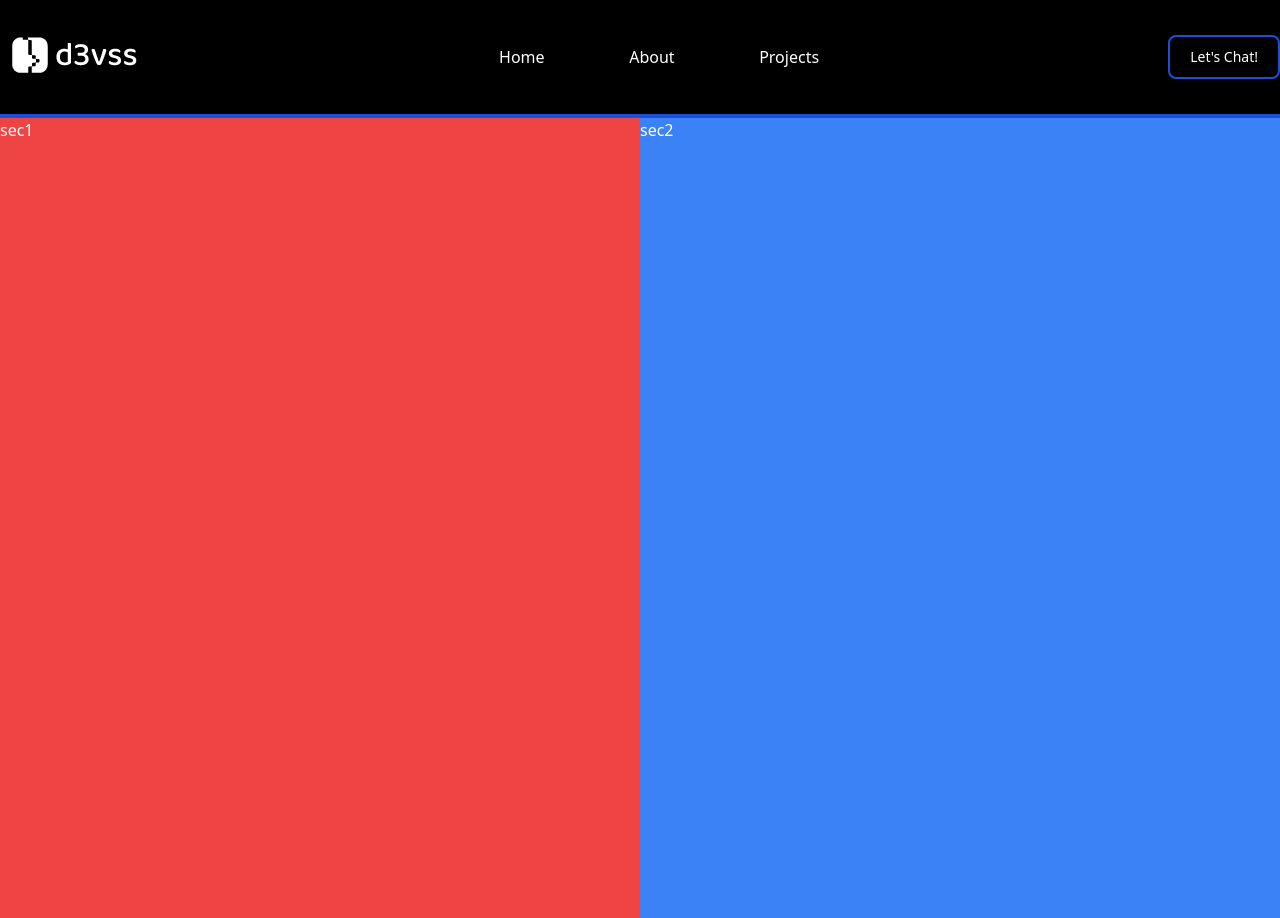
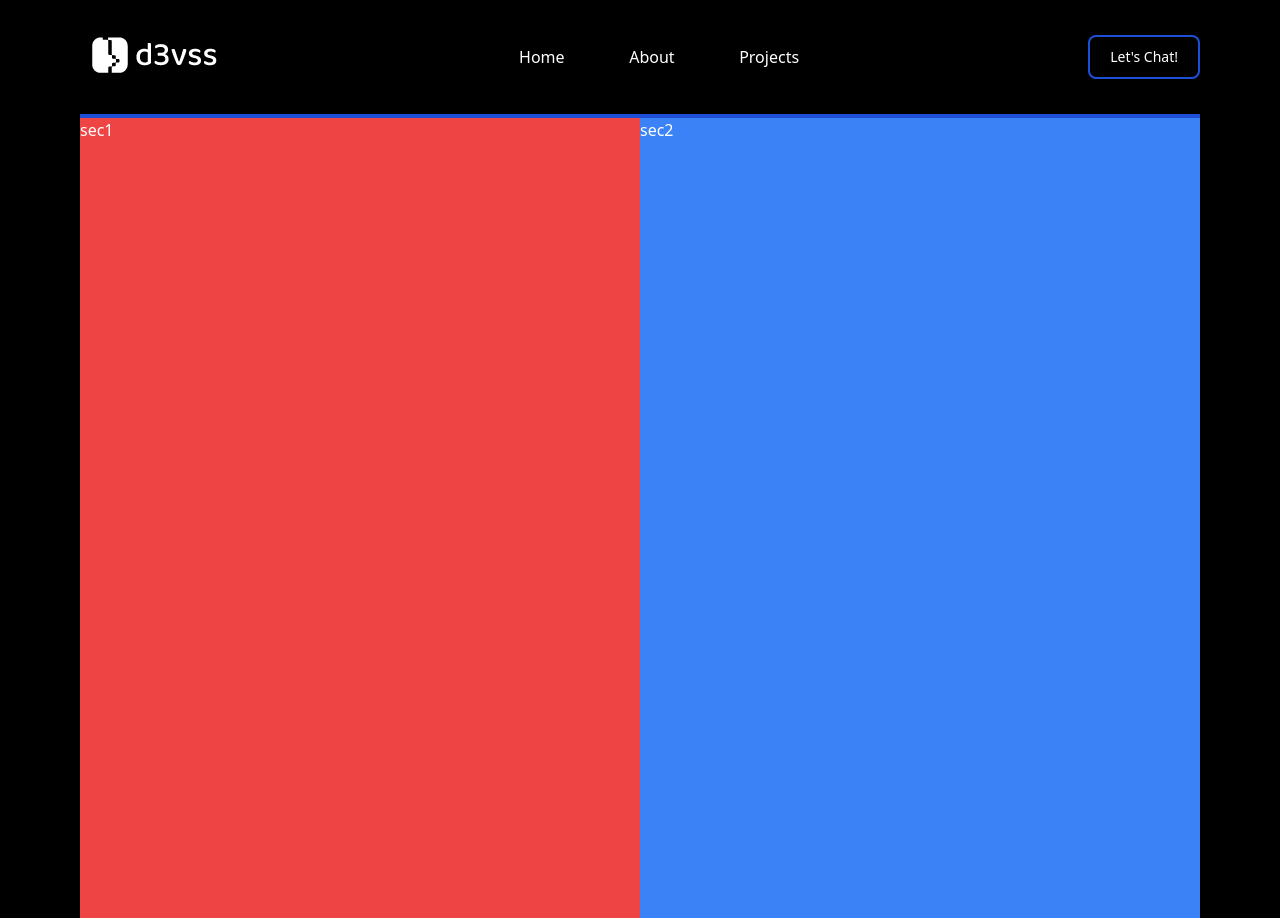
Before and after one commit to D3vss/portfolio-react.js, a React (Create React App) app: page / in a window 1280 px wide. Built offline with nearby package versions, Linux system fonts and the light colour scheme.

Commit message:
padding adjusted

```diff
--- a/src/components/Layout/Layout.jsx
+++ b/src/components/Layout/Layout.jsx
@@ -5,8 +5,10 @@ function Layout({ children }) {
   return (
     <div className="bg-black">
       <Navbar />
-      <div className="container mx-auto h-1 bg-blue-700"></div>
-      <div className="container mx-auto text-white">{children}</div>
+      <div className="container px-20 mx-auto text-white">
+        <div className="container px-20 mx-auto h-1 bg-blue-700" />
+        {children}
+      </div>
     </div>
   );
 }
--- a/src/components/Navbar/Navbar.jsx
+++ b/src/components/Navbar/Navbar.jsx
@@ -7,7 +7,7 @@ import logo from "../../assets/assets.logo.png";
 function Navbar(props) {
   let [toggleNav, setToggleNav] = useState(false);
   return (
-    <div className="container mx-auto bg-black py-8 flex flex-row justify-between items-center text-white">
+    <div className="container px-20 mx-auto bg-black py-8 flex flex-row justify-between items-center text-white">
       <img src={logo} />
       <div
         className={
```
